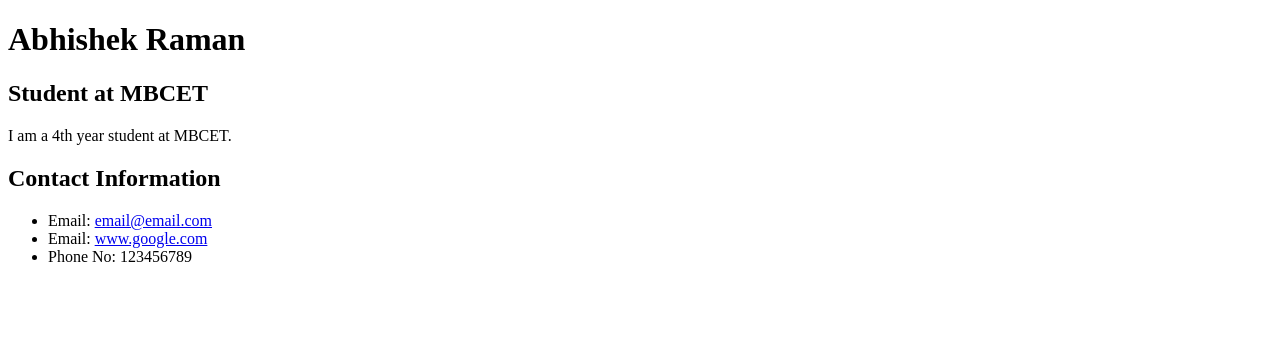
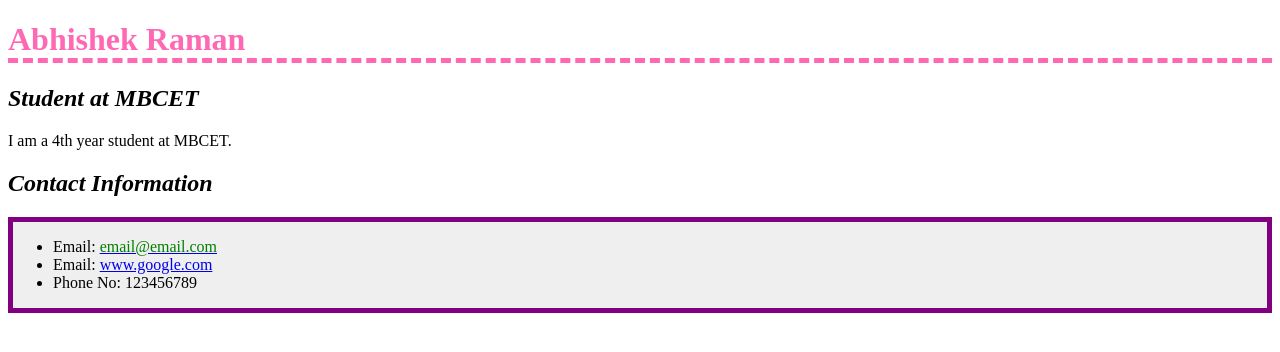
Before and after one commit to ice-weasel/Web-biography, a plain HTML site: page index.html in a window 1280 px wide. Drawn offline with Linux system fonts and the light colour scheme.

Commit message:
Update index.html

```diff
--- a/index.html
+++ b/index.html
@@ -1,7 +1,7 @@
 <!DOCTYPE html>
 <html>
 <head>
-  <link rel="stylesheet" src= "globals.css">
+  <link rel="stylesheet" href= "globals.css">
 </head>
 
 <body>
```
